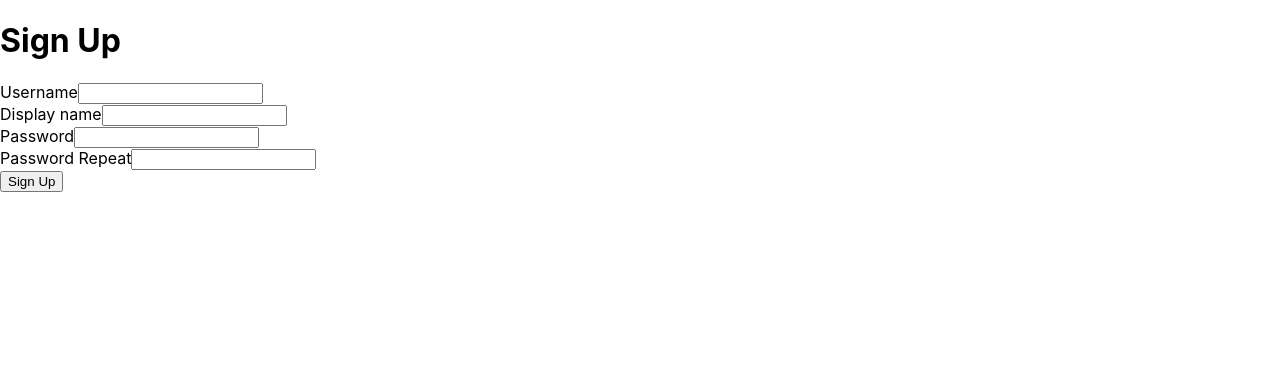
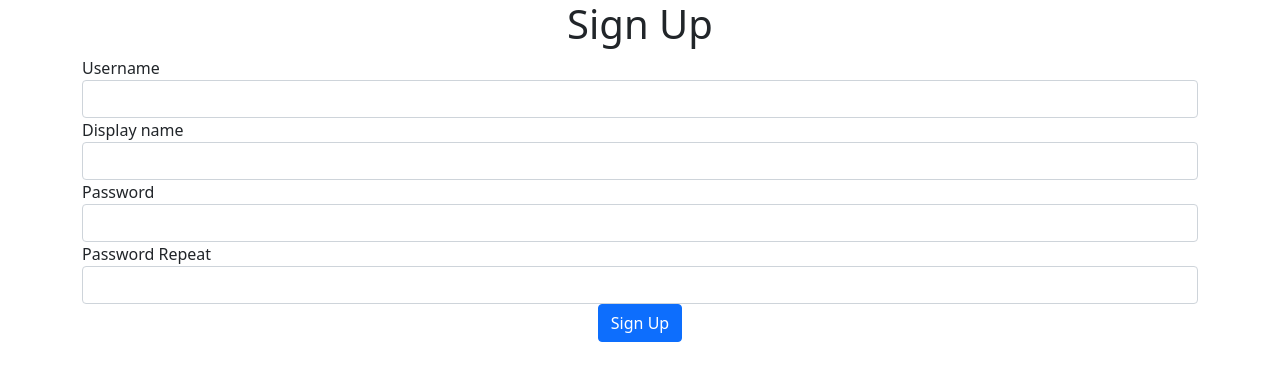
Before and after one commit to esenlercihan/hoaxifyAppFront, a React (Create React App) app: page / in a window 1280 px wide. Shown: the top 380 px of the page. Built offline with nearby package versions, Linux system fonts and the light colour scheme.

Commit message:
bootstrap added

```diff
--- a/package.json
+++ b/package.json
@@ -7,6 +7,7 @@
     "@testing-library/react": "^11.2.7",
     "@testing-library/user-event": "^12.8.3",
     "axios": "^0.21.1",
+    "bootstrap": "^5.1.0",
     "react": "^17.0.2",
     "react-dom": "^17.0.2",
     "react-scripts": "4.0.3",
@@ -36,5 +37,5 @@
       "last 1 safari version"
     ]
   },
-  "proxy" : "http://localhost:8080"
+  "proxy": "http://localhost:8080"
 }
--- a/src/UserSingupPage.js
+++ b/src/UserSingupPage.js
@@ -28,26 +28,31 @@ class UserSignupPage extends React.Component {
 
     render() {
         return (
+            <div className="container">
                 <form>
-                <h1>Sign Up</h1>
-                <div>
+                    <h1 className="text-center">Sign Up</h1>
+                    <div className="form-group">
                         <label>Username</label>
-                    <input name="username" onChange={this.onChangeFormValue}/>
+                        <input className="form-control" name="username" onChange={this.onChangeFormValue}/>
                     </div>
-                <div>
+                    <div className="form-group">
                         <label>Display name</label>
-                    <input name="displayName" onChange={this.onChangeFormValue}/>
+                        <input className="form-control" name="displayName" onChange={this.onChangeFormValue}/>
                     </div>
-                <div>
+                    <div className="form-group">
                         <label>Password</label>
-                    <input type="password" name="password" onChange={this.onChangeFormValue}/>
+                        <input className="form-control" type="password" name="password" onChange={this.onChangeFormValue}/>
                     </div>
-                <div>
+                    <div className="form-group">
                         <label>Password Repeat</label>
-                    <input type="password" name="passwordRepeat" onChange={this.onChangeFormValue}/>
+                        <input className="form-control" type="password" name="passwordRepeat" onChange={this.onChangeFormValue}/>
                     </div>
-                <button onClick={this.onClickSignUp}>Sign Up</button>
+                    <div className="text-center">
+                        <button className="btn btn-primary" onClick={this.onClickSignUp}>Sign Up</button>
+                    </div>
                 </form>
+            </div>
+
         );
     }
 }
--- a/src/index.js
+++ b/src/index.js
@@ -4,6 +4,7 @@ import './index.css';
 import App from './App';
 import reportWebVitals from './reportWebVitals';
 import UserSignupPage from './UserSingupPage';
+import 'bootstrap/dist/css/bootstrap.min.css';
 
 ReactDOM.render(
   <React.StrictMode>
```
Also changed, not shown: 1 other file (tests, documents, lock files or other folders). Lines whose indentation alone changed are shown as unchanged.
